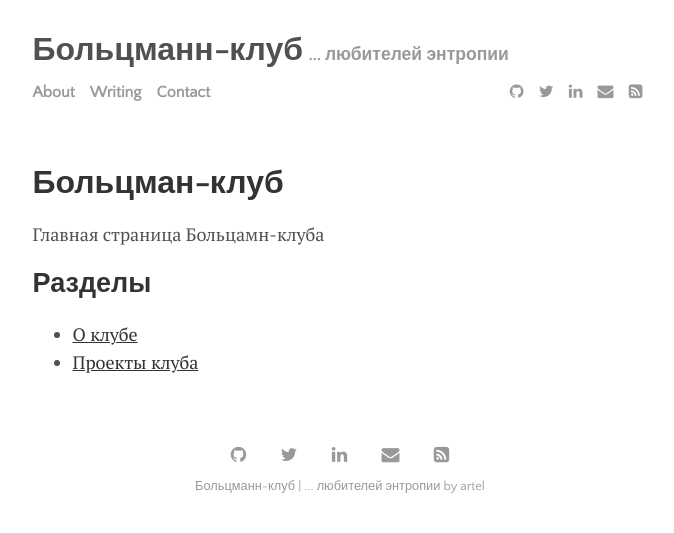
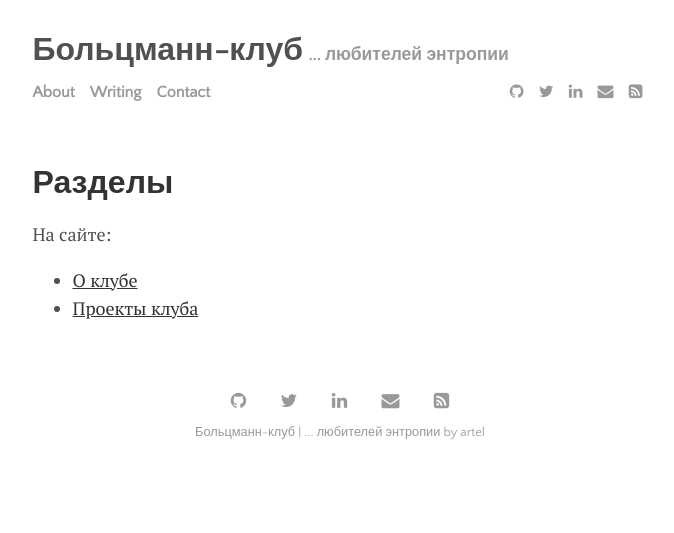
Before and after one commit to kontur32/Boltzmann, a Jekyll site: the page built from index.md, in a window 1280 px wide. Shown: the top 533 px of the page, without its empty margins (300-974 px from the left). Built offline with Jekyll 4.4.1, drawn with Linux system fonts in a browser that asks for light colours; the list of posts is cut into pages by our own code.

Commit message:
добавил тему 4

```diff
--- a/index.md
+++ b/index.md
@@ -1,12 +1,10 @@
 ---
 layout: page
-title: "Больцман-клуб"
+title: Разделы
 permalink: /
 ---
 
-Главная страница Больцамн-клуба
-
-## Разделы
+На сайте:
 
 - [О клубе](about)
 - [Проекты клуба](projects)
```
